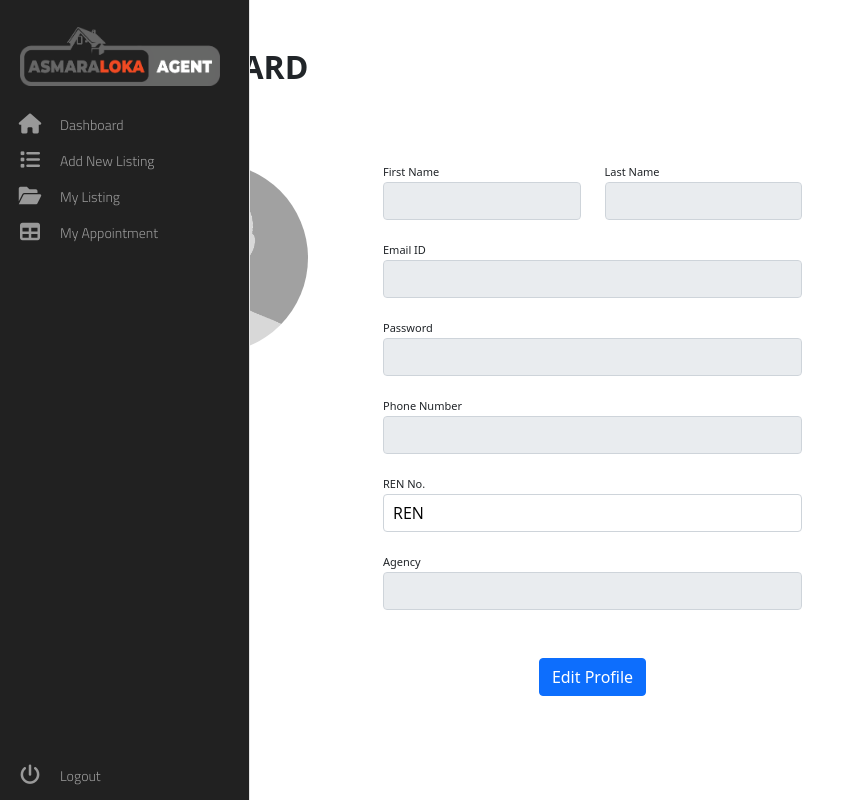
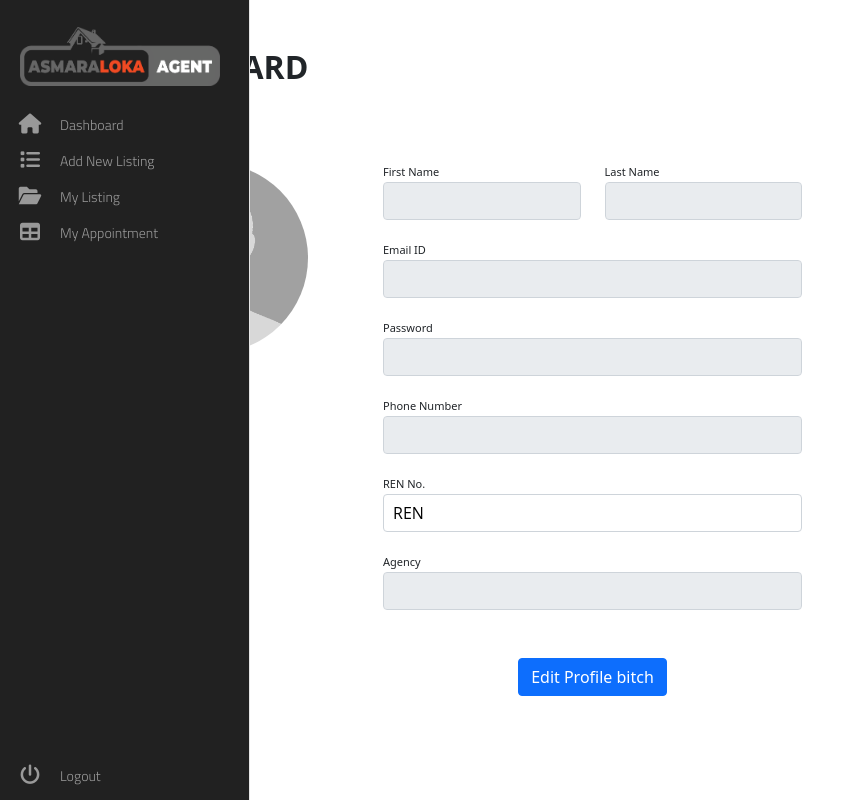
Before and after one commit to ahmadnasaiei/ASMARALOKA, a Flask app: page /agentDashboard in a window 1280 px wide. Shown: the whole page, without its empty margins (0-847 px from the left). Run offline with Flask 2, Linux system fonts and the light colour scheme; parts of the project's set-up code (start-up, migrations or seed data) failed here and were passed over; some libraries are stand-ins or nearby versions; some web fonts are replaced.

Commit message:
push from shah's

```diff
--- a/templates/agentDashboard.html
+++ b/templates/agentDashboard.html
@@ -73,7 +73,7 @@
                         </div>
                         <div class="mt-5 text-center">
                             <a href="/updateAgent/{{current_user.agent_ID}}">
-                                <button class="btn btn-primary profile-button" type="submit">Edit Profile</button>
+                                <button class="btn btn-primary profile-button" type="submit">Edit Profile bitch</button>
                             </a>
                         </div>
                     </div>
```
